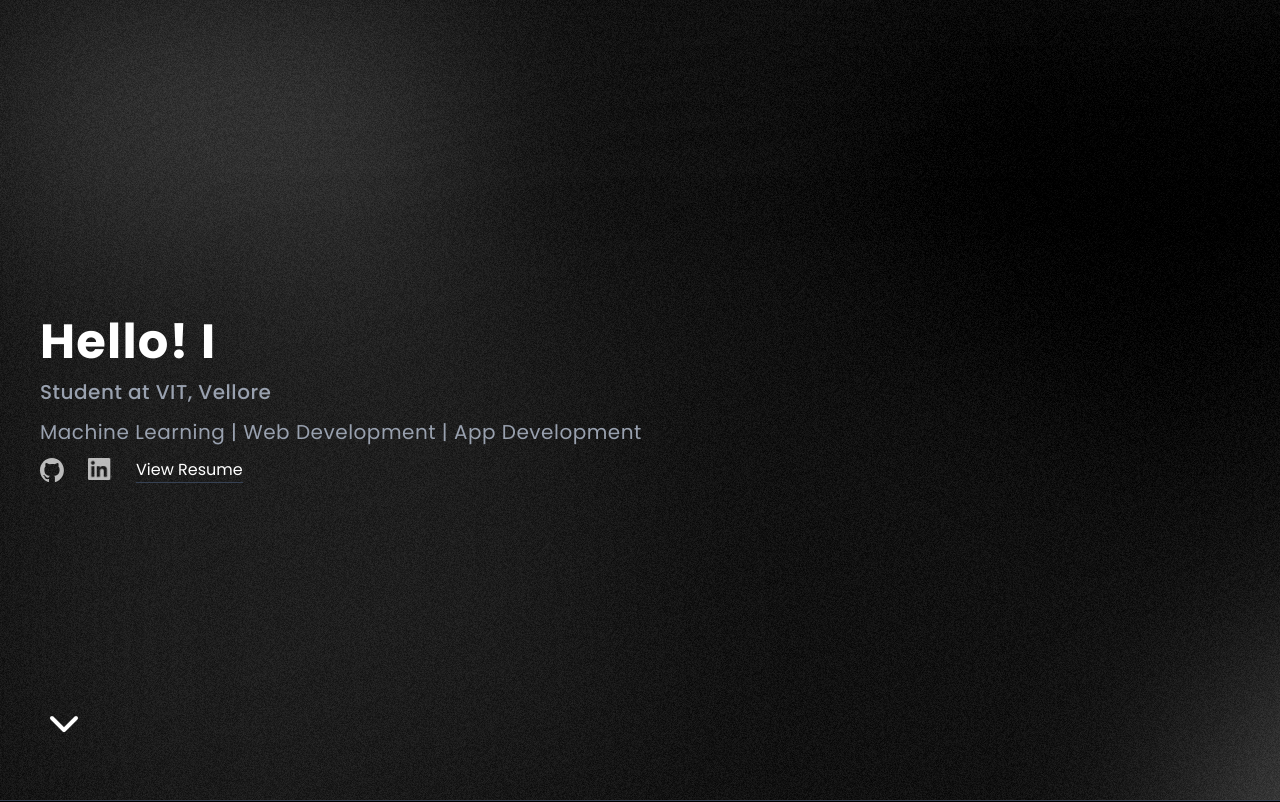
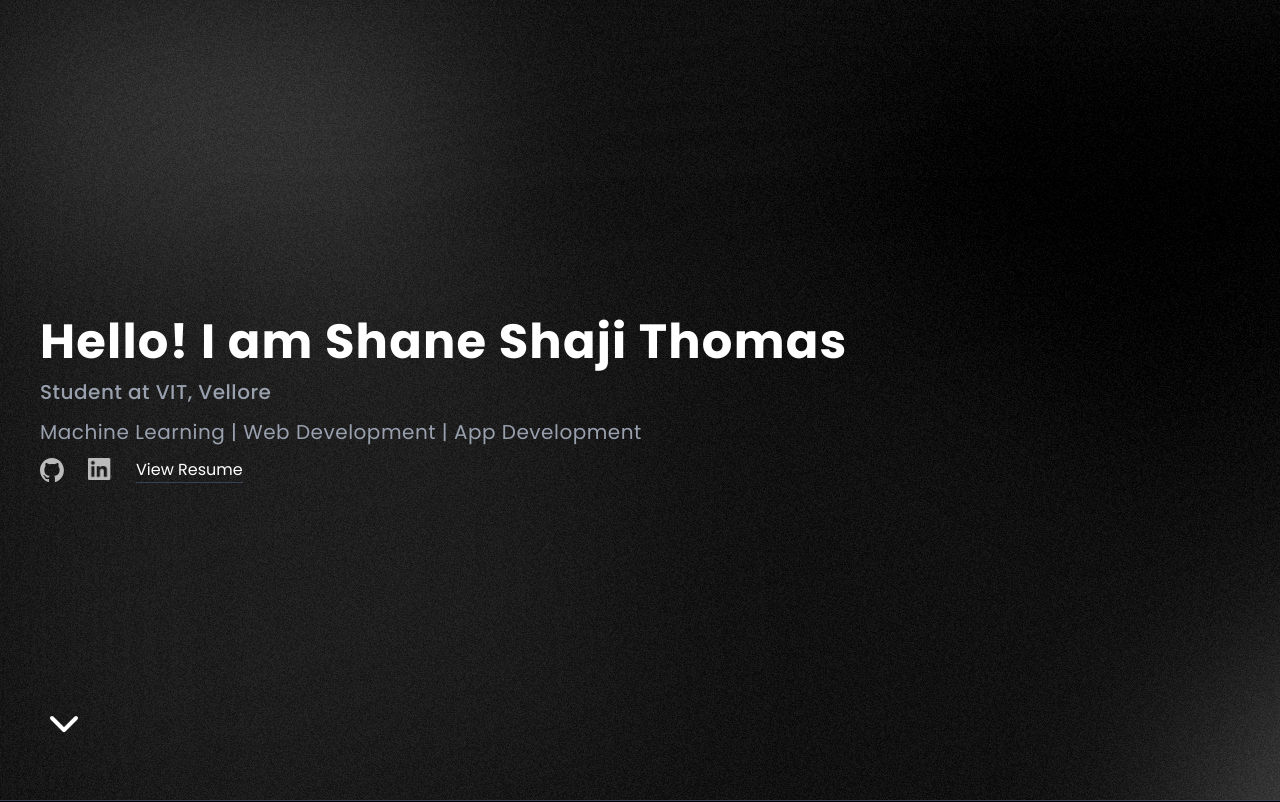
Before and after one commit to shane-thomas/portfolio, a Next.js app: page / in a window 1280 px wide. Shown: the top 802 px of the page. Built offline with nearby package versions, Linux system fonts and the light colour scheme.

Commit message:
cursor speed

```diff
--- a/app/page.tsx
+++ b/app/page.tsx
@@ -59,11 +59,11 @@ export default function Home() {
       } else {
         clearInterval(typingInterval);
       }
-    }, 600); // Adjust typing speed here (lower = faster)
+    }, 50); // Adjust typing speed here (lower = faster)
 
     const cursorInterval = setInterval(() => {
       setShowCursor((prev) => !prev);
-    }, 100);
+    }, 200);
 
     return () => {
       clearInterval(typingInterval);
```
